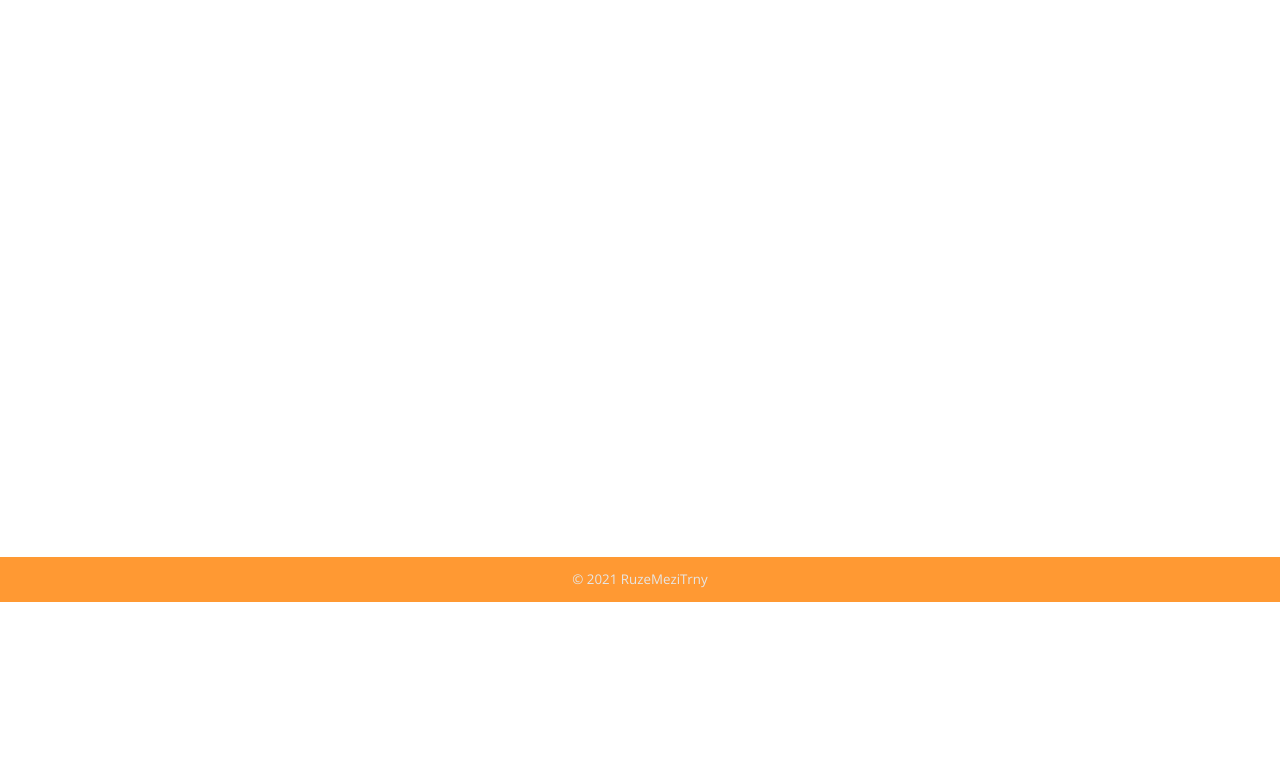
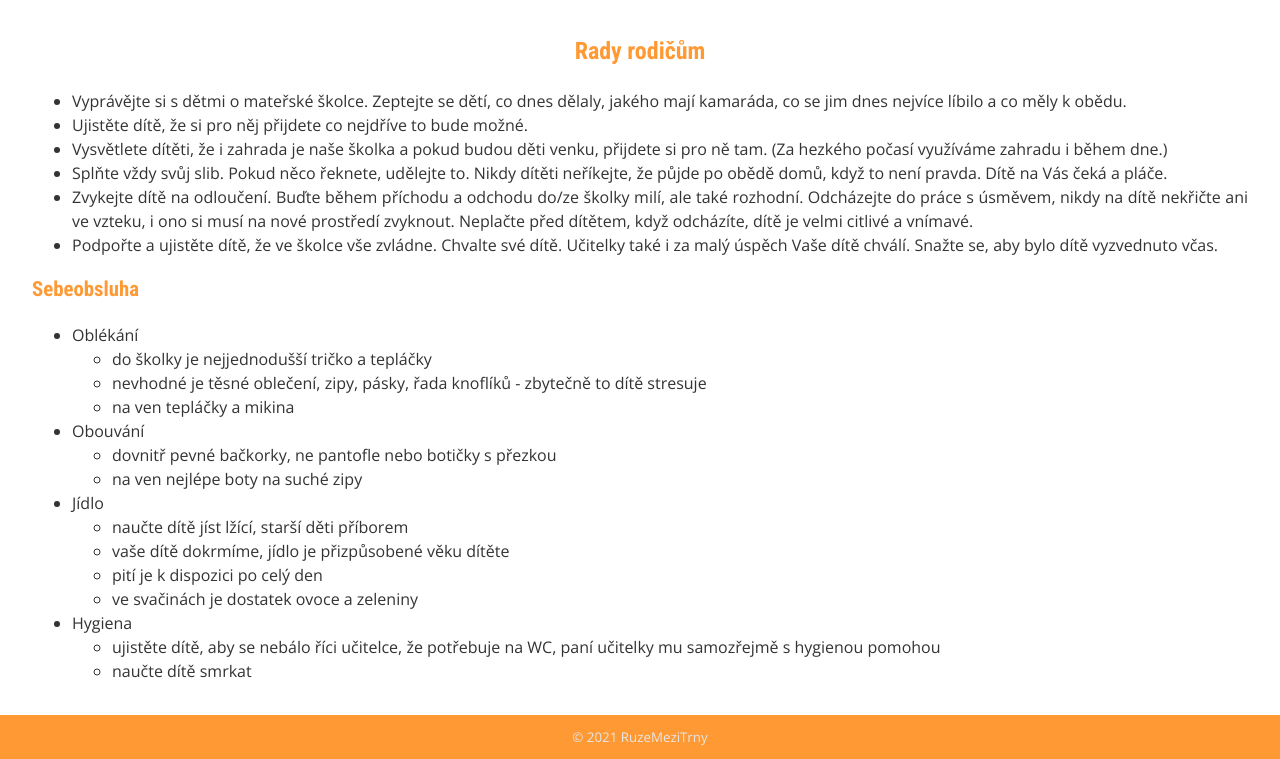
Before and after one commit to RuzeMeziTrny/materska-skola, an Eleventy site: page pro-rodice/rady.html in a window 1280 px wide. Shown: the part 174-933 px from the top of the page. Before the commit the page ends 800 px from the top, so only its background shows below. Built offline with nearby package versions, Linux system fonts and the light colour scheme; Eleventy itself is replaced by a stand-in of ours; files that its build step writes are made by us from their sources.

Commit message:
advice and events sections

```diff
--- a/_includes/layouts/advice.njk
+++ b/_includes/layouts/advice.njk
@@ -4,7 +4,50 @@
 <main class="main main--for-parents">
 
   <section class="advice">
+    <h1>Rady rodičům</h1>
+    <ul>
+      <li>Vyprávějte si s dětmi o mateřské školce. Zeptejte se dětí, co dnes dělaly, jakého mají kamaráda, co se jim dnes nejvíce líbilo a co měly k obědu.</li>
+      <li>Ujistěte dítě, že si pro něj přijdete co nejdříve to bude možné.</li>
+      <li>Vysvětlete dítěti, že i zahrada je naše školka a pokud budou děti venku, přijdete si pro ně tam. (Za hezkého počasí využíváme zahradu i během dne.)</li>
+      <li>Splňte vždy svůj slib. Pokud něco řeknete, udělejte to. Nikdy dítěti neříkejte, že půjde po obědě domů, když to není pravda. Dítě na Vás čeká a pláče.</li>
+      <li>Zvykejte dítě na odloučení. Buďte během příchodu a odchodu do/ze školky milí, ale také rozhodní. Odcházejte do práce s úsměvem, nikdy na dítě nekřičte ani ve vzteku, i ono si musí na nové prostředí zvyknout. Neplačte před dítětem, když odcházíte, dítě je velmi citlivé a vnímavé.</li>
+      <li>Podpořte a ujistěte dítě, že ve školce vše zvládne. Chvalte své dítě. Učitelky také i za malý úspěch Vaše dítě chválí. Snažte se, aby bylo dítě vyzvednuto včas.</li>
+    </ul>
 
+    <h2>Sebeobsluha</h2>
+    <ul>
+      <li>
+        <span>Oblékání</span>
+        <ul>
+          <li>do školky je nejjednodušší tričko a tepláčky</li>
+          <li>nevhodné je těsné oblečení, zipy, pásky, řada knoflíků - zbytečně to dítě stresuje</li>
+          <li>na ven tepláčky a mikina</li>
+        </ul>
+      </li>
+      <li>
+        <span>Obouvání</span>
+        <ul>
+          <li>dovnitř pevné bačkorky, ne pantofle nebo botičky s přezkou</li>
+          <li>na ven nejlépe boty na suché zipy</li>
+        </ul>
+      </li>
+      <li>
+        <span>Jídlo</span>
+        <ul>
+          <li>naučte dítě jíst lžící, starší děti příborem</li>
+          <li>vaše dítě dokrmíme, jídlo je přizpůsobené věku dítěte</li>
+          <li>pití je k dispozici po celý den</li>
+          <li>ve svačinách je dostatek ovoce a zeleniny</li>
+        </ul>
+      </li>
+      <li>
+        <span>Hygiena</span>
+        <ul>
+          <li>ujistěte dítě, aby se nebálo říci učitelce, že potřebuje na WC, paní učitelky mu samozřejmě s hygienou pomohou</li>
+          <li>naučte dítě smrkat</li>
+        </ul>
+      </li>
+    </ul>
   </section>
 
 </main>
--- a/_includes/layouts/payment.njk
+++ b/_includes/layouts/payment.njk
@@ -4,6 +4,7 @@
 <main class="main main--for-parents">
 
   <section class="payment">
+    <h1>Platby</h1>
 
   </section>
 
--- a/css/_for-parents.scss
+++ b/css/_for-parents.scss
@@ -4,7 +4,6 @@
   }
 
   &__holidays {
-
     padding-top: 1em;
 
     table,
--- a/css/_main-page.scss
+++ b/css/_main-page.scss
@@ -2,7 +2,7 @@
   padding: 1em 2em;
   text-align: justify;
   line-height: 1.5;
-  min-height: 70vh;
+  min-height: 70vh; // x u větších obrazovek je to málo
 }
 
 .about-us__image {
--- a/css/styles.scss
+++ b/css/styles.scss
@@ -40,6 +40,7 @@ h3 {
 }
 
 /* generic styles for links */
+
 a {
   color: $color-primary;
 
```
Also changed, not shown: _includes/layouts/events.njk (+9 -1 lines), 1 other file.
